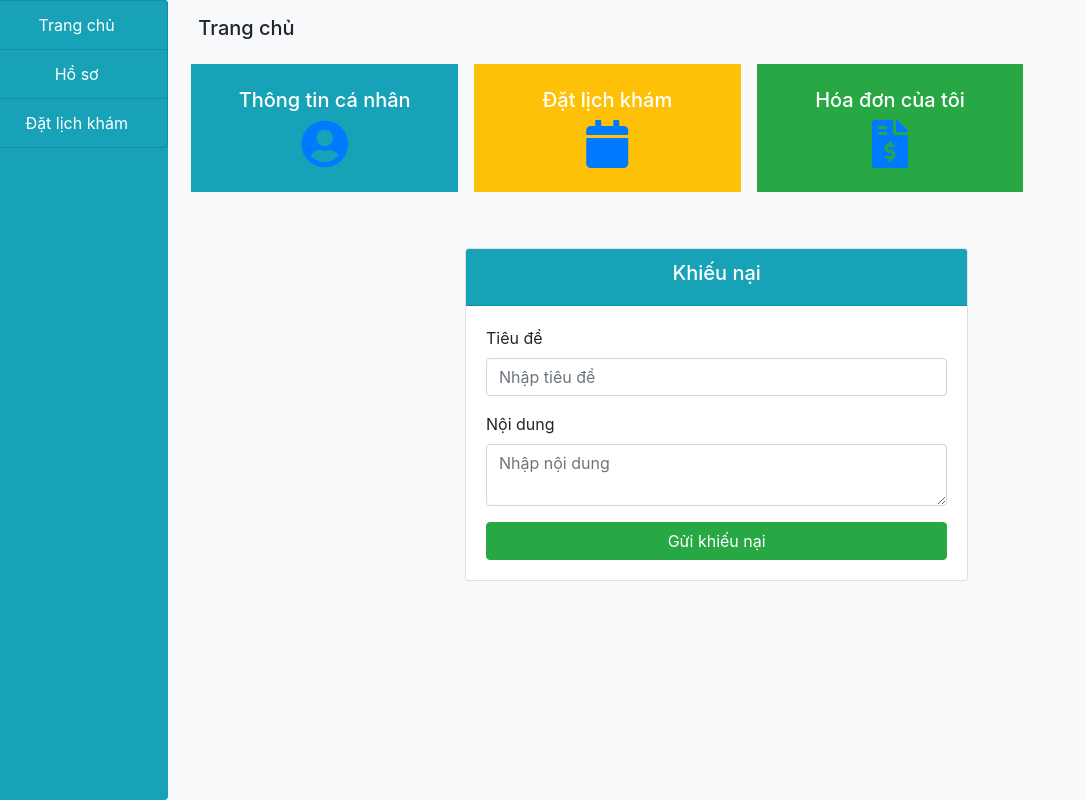
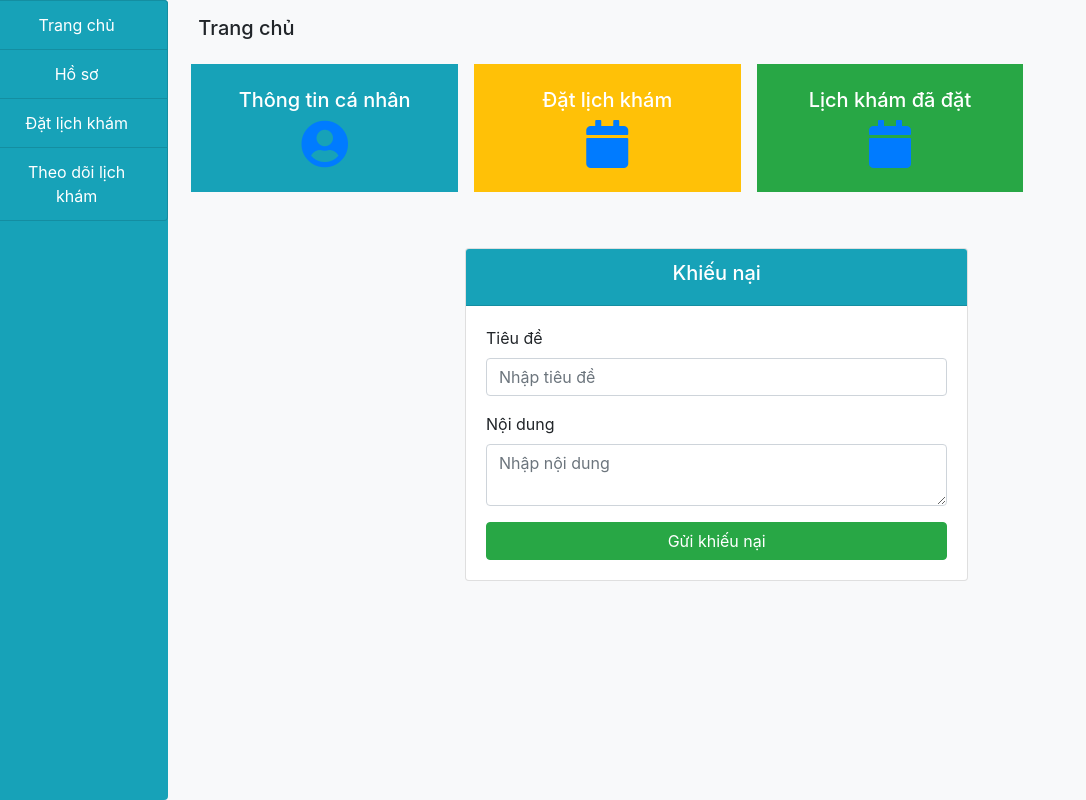
Before and after one commit to ttn82308/Project1, a PHP site: page /patient/index.php in a window 1280 px wide. Shown: the part 56-856 px from the top of the page, without its empty margins (0-1086 px from the left). Run offline with PHP 8.4, Linux system fonts and the light colour scheme; the visitor is signed in with stand-in values (Sample User, id 1); some libraries are stand-ins or nearby versions.

Commit message:
Add files via upload

```diff
--- a/Project1-main/patient/index.php
+++ b/Project1-main/patient/index.php
@@ -70,8 +70,8 @@ if (isset($_POST['send'])) {
                 </div>
                 <!-- Invoice -->
                 <div class="col-md-3 my-2 bg-success text-white text-center py-4 mx-2">
-                    <h5>Hóa đơn của tôi</h5>
-                    <a href="invoice.php"><i class="fa fa-file-invoice-dollar fa-3x"></i></a>
+                    <h5>Lịch khám đã đặt</h5>
+                    <a href="appointment_booked.php"><i class="fa fa-calendar fa-3x"></i></a>
                 </div>
             </div>
 
--- a/Project1-main/patient/sidenav.php
+++ b/Project1-main/patient/sidenav.php
@@ -9,6 +9,7 @@
         <a href="index.php" class="list-group-item list-group-item-action bg-info text-center text-white">Trang chủ</a>
         <a href="profile.php" class="list-group-item list-group-item-action bg-info text-center text-white">Hồ sơ</a>
         <a href="appointment.php" class="list-group-item list-group-item-action bg-info text-center text-white">Đặt lịch khám</a>
+        <a href="appointment_booked.php" class="list-group-item list-group-item-action bg-info text-center text-white">Theo dõi lịch khám</a>
     </div>
     <script src="https://code.jquery.com/jquery-3.5.1.slim.min.js"></script>
     <script src="https://cdn.jsdelivr.net/npm/bootstrap@4.5.2/dist/js/bootstrap.bundle.min.js"></script>
```
